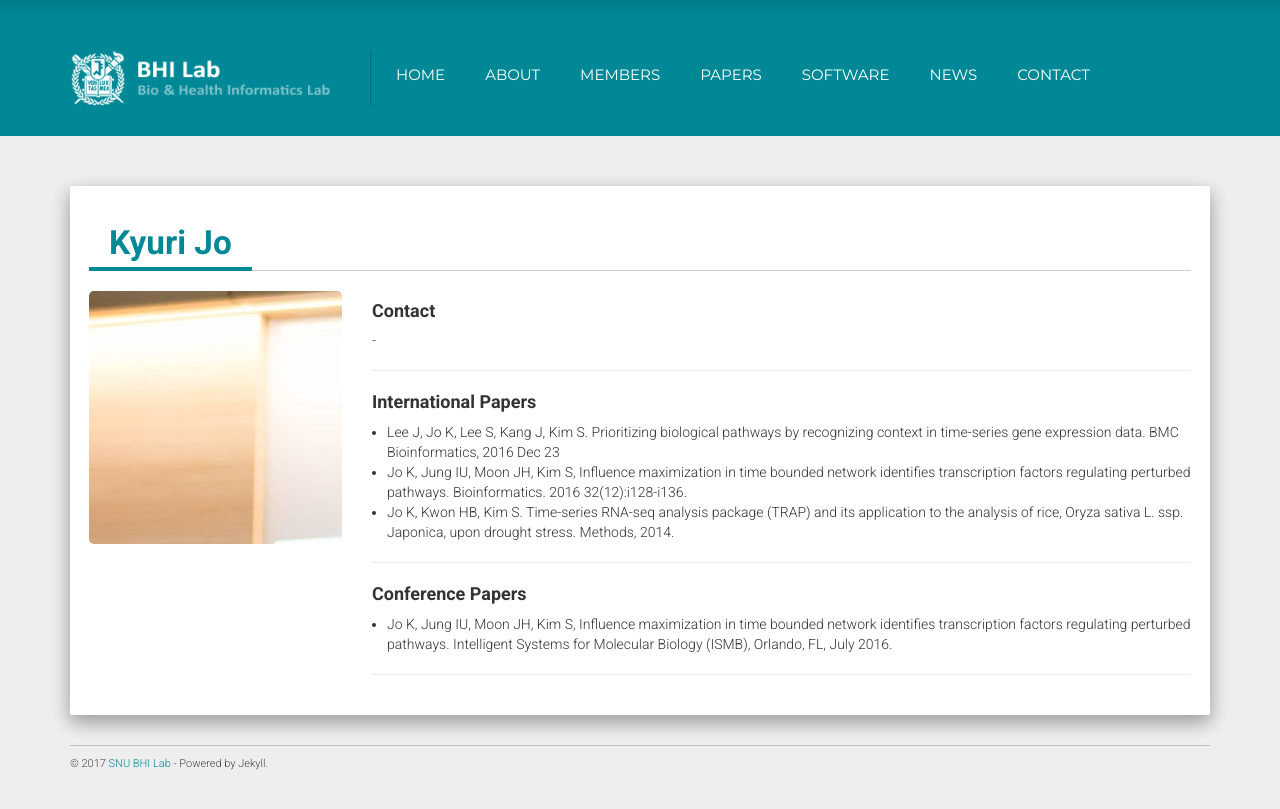
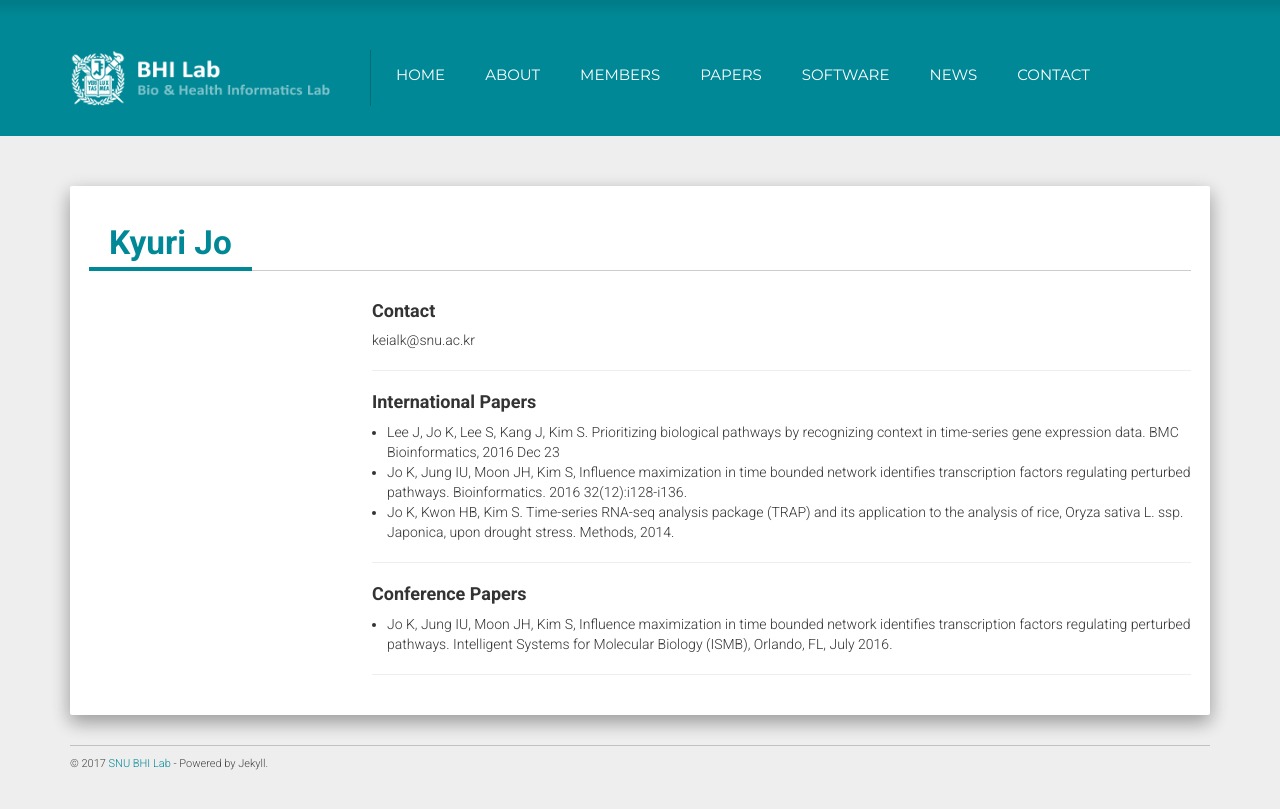
Before and after one commit to solanoon/bhi-kimlab.github.io, a Jekyll site: the page built from _members/kyuri_jo.md, in a window 1280 px wide. Shown: the top 809 px of the page. Built offline with Jekyll 4.4.1, drawn with Linux system fonts in a browser that asks for light colours; nearby versions of some CDN libraries.

Commit message:
Member information changed (Kyuri Jo)

```diff
--- a/_members/kyuri_jo.md
+++ b/_members/kyuri_jo.md
@@ -4,5 +4,5 @@ title:  "Kyuri Jo"
 type: msphd
 tag: "Jo K"
 img: "kyuri_jo.jpg"
-contact: "-"
+contact: "keialk@snu.ac.kr"
 ---
```
Also changed, not shown: static/img/member/kyuri_jo.jpg (deleted).
